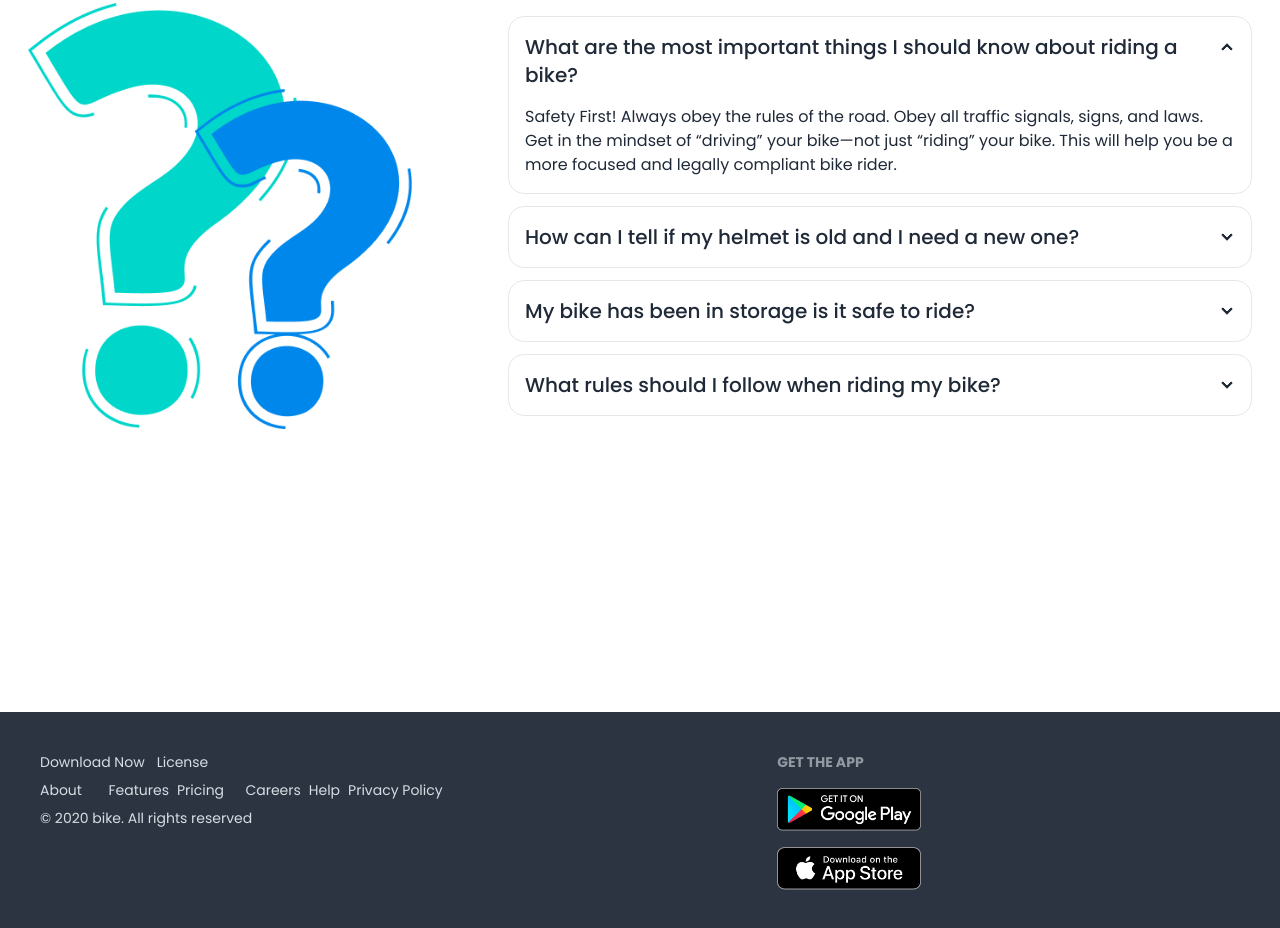
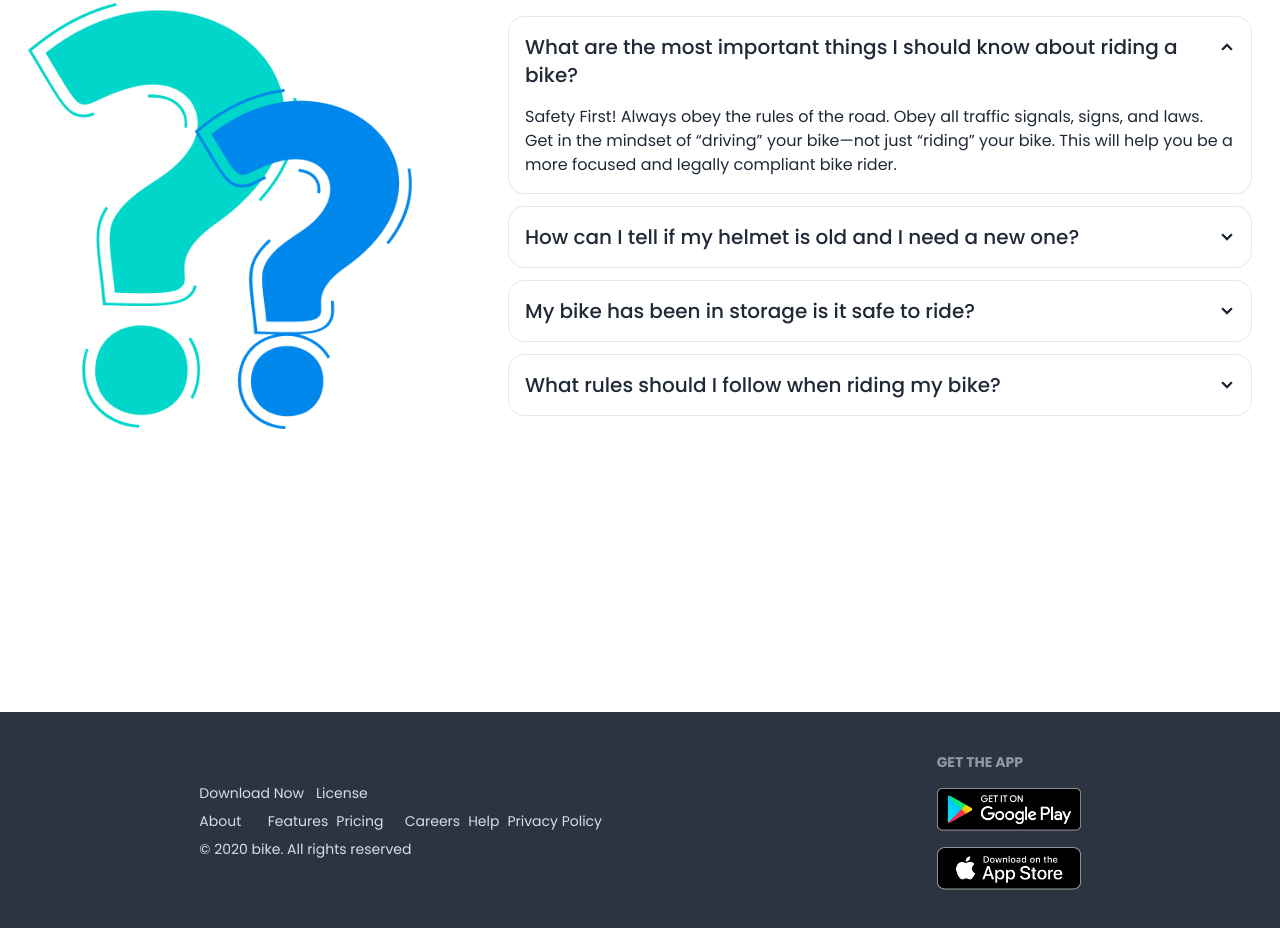
Before and after one commit to Rubaeid-Sanjid/Biker-Zone-Website, a plain HTML site: page index.html in a window 1280 px wide. Shown: the part 2755-3683 px from the top of the page. Drawn offline with nearby package versions, Linux system fonts and the light colour scheme.

Commit message:
made footer item center

```diff
--- a/index.html
+++ b/index.html
@@ -468,11 +468,11 @@
       </section>
     </main>
 
-    <footer class="footer p-10 bg-neutral text-neutral-content">
+    <footer class="footer p-10 bg-neutral text-neutral-content flex justify-around items-center">
         <aside>
           <div class="flex gap-3">
             <h5>Download Now</h5>
-          <p>License</p>
+            <p>License</p>
           </div>
           <div class="grid grid-cols-3 items-center justify-center gap-2 lg:grid-flow-col">
             <a href="">About</a><a href="">Features</a><a href="#">Pricing</a><a href="">Careers</a><a href="">Help</a><a href="">Privacy Policy</a>
@@ -484,7 +484,6 @@
           <div class="flex flex-col gap-4">
             <a><img class="w-36" src="images/others/android.png" alt=""></a>
             <a><img class="w-36" src="images/others/ios.png" alt=""></a>
-
           </div>
         </nav>
       </footer>
```
